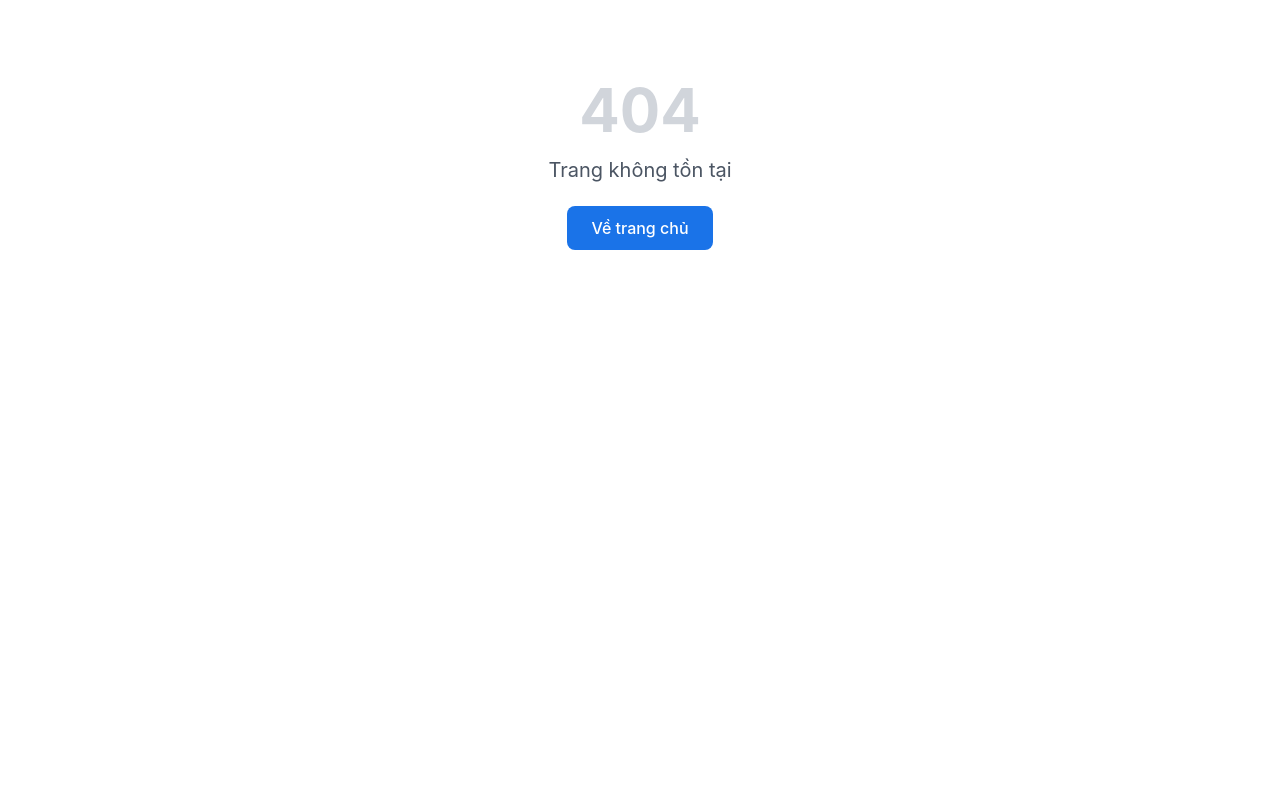
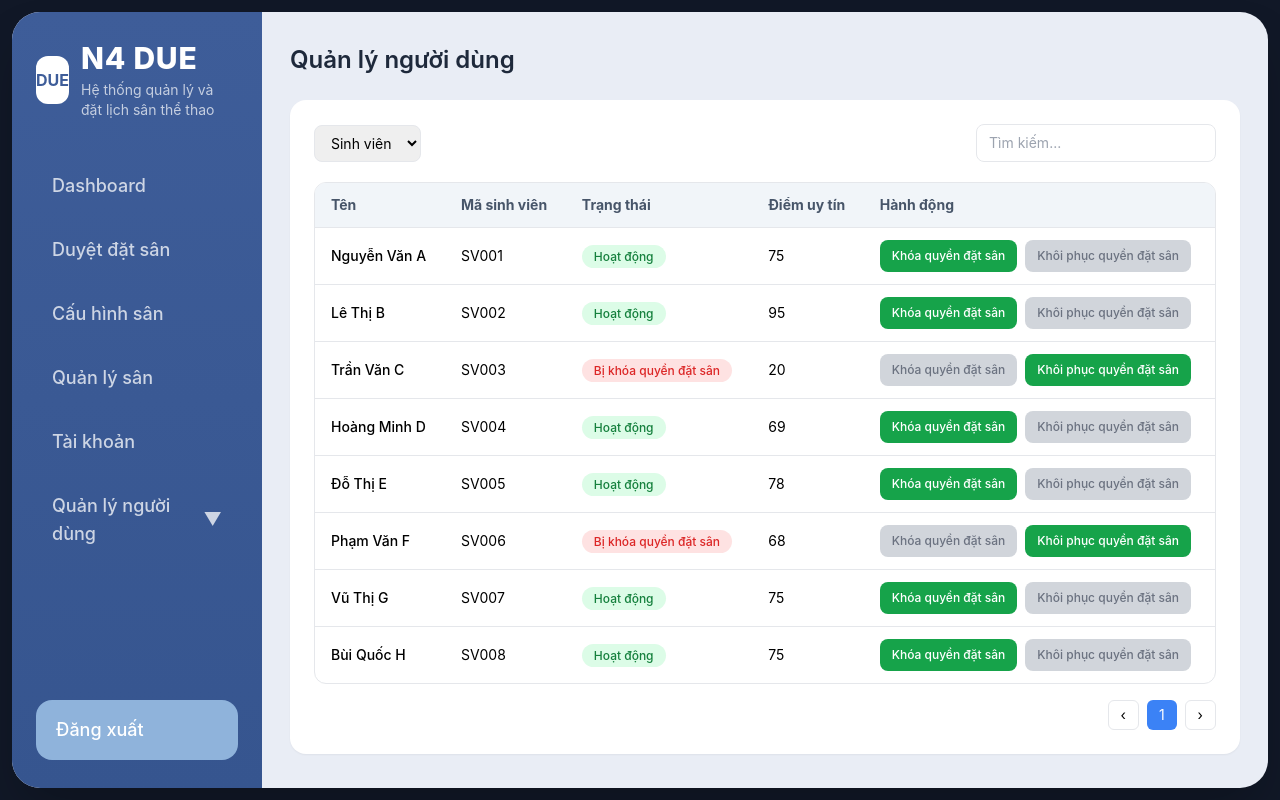
Before and after one commit to baokhanhth/49K212.04, a React (Vite) app in the folder client/: page /admin/sinh-vien in a window 1280 px wide. Before the commit this address had no page. Built offline with nearby package versions, Linux system fonts and the light colour scheme.

Commit message:
Quan ly nguoi dung

```diff
--- a/client/src/App.tsx
+++ b/client/src/App.tsx
@@ -18,7 +18,7 @@ import DuyetDatSan from './pages/admin/DuyetDatSan';
 import CauHinhSanBai from './pages/admin/CauHinhSanBai';
 import QuanLySan from './pages/admin/QuanLySan';
 import TaiKhoanAdmin from './pages/admin/TaiKhoanAdmin';
-
+import QuanLyNguoiDung from './pages/admin/Quanlynguoidung';
 // Common pages
 import NotFoundPage from './pages/NotFoundPage';
 
@@ -43,6 +43,7 @@ const App: React.FC = () => {
         <Route path="/admin/cau-hinh-san-bai" element={<CauHinhSanBai />} />
         <Route path="/admin/quan-ly-san" element={<QuanLySan />} />
         <Route path="/admin/tai-khoan" element={<TaiKhoanAdmin />} />
+        <Route path="/admin/sinh-vien" element={<QuanLyNguoiDung />} />
 
         {/* 404 - Not Found */}
         <Route path="*" element={<NotFoundPage />} />
--- a/client/src/components/layout/SidebarAdmin.tsx
+++ b/client/src/components/layout/SidebarAdmin.tsx
@@ -1,8 +1,10 @@
 import { Link, useLocation } from 'react-router-dom';
+import { useState } from 'react';
 
+const SidebarAdmin: React.FC = () => {
+  const location = useLocation();
+  const [openUser, setOpenUser] = useState(false);
 
-const Header: React.FC = () => {
-  const location = useLocation();
   const menuItems = [
     { label: 'Dashboard', path: '/admin' },
     { label: 'Duyệt đặt sân', path: '/admin/duyet-dat-san' },
@@ -11,9 +13,10 @@ const Header: React.FC = () => {
     { label: 'Tài khoản', path: '/admin/tai-khoan' },
   ];
 
-
   return (
     <aside className="flex w-[250px] flex-col bg-gradient-to-b from-[#3E5D99] to-[#36558F] px-6 py-7 text-white">
+
+      {/* Logo */}
       <div className="mb-10">
         <Link to="/select-role" className="flex items-center gap-3 hover:opacity-80 transition-opacity">
           <div className="flex h-12 w-12 items-center justify-center rounded-xl bg-white text-[#3E5D99] font-bold">
@@ -28,11 +31,10 @@ const Header: React.FC = () => {
         </Link>
       </div>
 
-
+      {/* Menu */}
       <nav className="space-y-3">
         {menuItems.map((item) => {
           const active = location.pathname === item.path;
-
 
           return (
             <Link
@@ -51,9 +53,53 @@ const Header: React.FC = () => {
             </Link>
           );
         })}
+
+        {/* 🔽 QUẢN LÝ NGƯỜI DÙNG */}
+        <div>
+          <button
+            onClick={() => setOpenUser(!openUser)}
+            className={`w-full text-left rounded-2xl px-4 py-3 text-lg font-medium transition ${
+              openUser
+                ? 'bg-white/15 text-white'
+                : 'text-white/75 hover:bg-white/10 hover:text-white'
+            }`}
+          >
+            <div className="flex justify-between items-center">
+              <span>Quản lý người dùng</span>
+              <span>{openUser ? '▲' : '▼'}</span>
+            </div>
+          </button>
+
+          {/* Dropdown */}
+          {openUser && (
+            <div className="mt-1 flex flex-col space-y-1">
+              <Link
+                to="/admin/sinh-vien"
+                className={`block rounded-2xl px-4 py-2 text-base transition ${
+                  location.pathname === '/admin/sinh-vien'
+                    ? 'bg-white/15 text-white'
+                    : 'text-white/75 hover:bg-white/10 hover:text-white'
+                }`}
+              >
+                Sinh viên
+              </Link>
+
+              <Link
+                to="/admin/nhan-vien"
+                className={`block rounded-2xl px-4 py-2 text-base transition ${
+                  location.pathname === '/admin/nhan-vien'
+                    ? 'bg-white/15 text-white'
+                    : 'text-white/75 hover:bg-white/10 hover:text-white'
+                }`}
+              >
+                Nhân viên
+              </Link>
+            </div>
+          )}
+        </div>
       </nav>
 
-
+      {/* Logout */}
       <div className="mt-auto pt-8">
         <button className="w-full rounded-2xl bg-[#8FB3DB] px-5 py-4 text-left text-lg font-medium text-white transition hover:opacity-90">
           Đăng xuất
@@ -63,5 +109,4 @@ const Header: React.FC = () => {
   );
 };
 
-
-export default Header;
+export default SidebarAdmin;
--- /dev/null
+++ b/client/src/pages/admin/Quanlynguoidung.tsx
@@ -0,0 +1,218 @@
+import AdminLayout from '../../components/layout/AdminLayout';
+import { useState } from 'react';
+const QuanLyNguoiDung = () => {
+  const [users, setUsers] = useState([
+    { id: 1, name: 'Nguyễn Văn A', code: 'SV001', status: 'active', score: 75 },
+    { id: 2, name: 'Lê Thị B', code: 'SV002', status: 'active', score: 95 },
+    { id: 3, name: 'Trần Văn C', code: 'SV003', status: 'locked', score: 20 },
+    { id: 4, name: 'Hoàng Minh D', code: 'SV004', status: 'active', score: 69 },
+    { id: 5, name: 'Đỗ Thị E', code: 'SV005', status: 'active', score: 78 },
+    { id: 6, name: 'Phạm Văn F', code: 'SV006', status: 'locked', score: 68 },
+    { id: 7, name: 'Vũ Thị G', code: 'SV007', status: 'active', score: 75 },
+    { id: 8, name: 'Bùi Quốc H', code: 'SV008', status: 'active', score: 75 },
+  ]);
+
+  // 👉 STATE POPUP
+  const [selectedUser, setSelectedUser] = useState<any>(null);
+  const [actionType, setActionType] = useState<'lock' | 'unlock' | null>(null);
+  const [reason, setReason] = useState('');
+
+  // 👉 CONFIRM ACTION
+  const handleConfirm = () => {
+    if (!selectedUser) return;
+
+    if (actionType === 'lock') {
+      setUsers(prev =>
+        prev.map(u =>
+          u.id === selectedUser.id ? { ...u, status: 'locked' } : u
+        )
+      );
+    }
+
+    if (actionType === 'unlock') {
+      setUsers(prev =>
+        prev.map(u =>
+          u.id === selectedUser.id ? { ...u, status: 'active' } : u
+        )
+      );
+    }
+
+    setSelectedUser(null);
+    setActionType(null);
+    setReason('');
+  };
+
+  return (
+    <AdminLayout>
+      <div className="px-7 py-8">
+
+        <h1 className="mb-6 text-2xl font-semibold text-slate-800">
+          Quản lý người dùng
+        </h1>
+
+        <div className="rounded-2xl bg-white p-6 shadow-sm">
+
+          {/* Top */}
+          <div className="mb-5 flex items-center justify-between">
+            <select className="rounded-lg border px-3 py-2 text-sm">
+              <option>Sinh viên</option>
+            </select>
+
+            <input
+              type="text"
+              placeholder="Tìm kiếm..."
+              className="rounded-lg border px-3 py-2 text-sm w-60"
+            />
+          </div>
+
+          {/* Table */}
+          <div className="overflow-hidden rounded-xl border">
+            <table className="w-full text-sm">
+
+              <thead className="bg-slate-100 text-slate-600">
+                <tr>
+                  <th className="px-4 py-3 text-left">Tên</th>
+                  <th className="px-4 py-3 text-left">Mã sinh viên</th>
+                  <th className="px-4 py-3 text-left">Trạng thái</th>
+                  <th className="px-4 py-3 text-left">Điểm uy tín</th>
+                  <th className="px-4 py-3 text-left">Hành động</th>
+                </tr>
+              </thead>
+
+              <tbody>
+                {users.map(user => (
+                  <tr key={user.id} className="border-t">
+
+                    <td className="px-4 py-3 font-medium">
+                      {user.name}
+                    </td>
+
+                    <td className="px-4 py-3">{user.code}</td>
+
+                    <td className="px-4 py-3">
+                      {user.status === 'active' ? (
+                        <span className="rounded-full bg-green-100 px-3 py-1 text-xs font-medium text-green-700">
+                          Hoạt động
+                        </span>
+                      ) : (
+                        <span className="rounded-full bg-red-100 px-3 py-1 text-xs font-medium text-red-600">
+                          Bị khóa quyền đặt sân
+                        </span>
+                      )}
+                    </td>
+
+                    <td className="px-4 py-3">{user.score}</td>
+
+                    {/* ACTION */}
+                    <td className="px-4 py-3">
+                      <div className="flex gap-2">
+
+                        {/* KHÓA */}
+                        <button
+                          onClick={() => {
+                            setSelectedUser(user);
+                            setActionType('lock');
+                          }}
+                          disabled={user.status === 'locked'}
+                          className={`rounded-lg px-3 py-2 text-xs font-medium
+                            ${
+                              user.status === 'active'
+                                ? 'bg-green-600 text-white hover:bg-green-700'
+                                : 'bg-gray-300 text-gray-500 cursor-not-allowed'
+                            }`}
+                        >
+                          Khóa quyền đặt sân
+                        </button>
+
+                        {/* KHÔI PHỤC */}
+                        <button
+                          onClick={() => {
+                            setSelectedUser(user);
+                            setActionType('unlock');
+                          }}
+                          disabled={user.status === 'active'}
+                          className={`rounded-lg px-3 py-2 text-xs font-medium
+                            ${
+                              user.status === 'locked'
+                                ? 'bg-green-600 text-white hover:bg-green-700'
+                                : 'bg-gray-300 text-gray-500 cursor-not-allowed'
+                            }`}
+                        >
+                          Khôi phục quyền đặt sân
+                        </button>
+
+                      </div>
+                    </td>
+
+                  </tr>
+                ))}
+              </tbody>
+            </table>
+          </div>
+
+          {/* Pagination */}
+          <div className="mt-4 flex justify-end gap-2">
+            <button className="rounded-md border px-3 py-1 text-sm">‹</button>
+            <button className="rounded-md bg-blue-500 px-3 py-1 text-sm text-white">1</button>
+            <button className="rounded-md border px-3 py-1 text-sm">›</button>
+          </div>
+
+        </div>
+
+        {/* 🔥 POPUP */}
+        {selectedUser && (
+          <div className="fixed inset-0 z-50 flex items-center justify-center bg-black/40">
+
+            <div className="w-[400px] rounded-2xl bg-white p-6 shadow-xl">
+
+              <h2 className="text-lg font-semibold text-slate-800 mb-3">
+                {actionType === 'lock'
+                  ? 'Xác nhận khóa quyền'
+                  : 'Xác nhận khôi phục'}
+              </h2>
+
+              <p className="text-sm text-slate-600 mb-4">
+                {actionType === 'lock'
+                  ? 'Bạn chắc chắn muốn khóa quyền đặt sân của sinh viên này?'
+                  : 'Bạn muốn khôi phục quyền đặt sân của sinh viên này?'}
+              </p>
+
+              {/* Input lý do */}
+              {actionType === 'lock' && (
+                <textarea
+                  placeholder="Nhập lý do (không bắt buộc)..."
+                  value={reason}
+                  onChange={(e) => setReason(e.target.value)}
+                  className="w-full rounded-lg border px-3 py-2 text-sm mb-4"
+                />
+              )}
+
+              <div className="flex justify-end gap-2">
+                <button
+                  onClick={() => {
+                    setSelectedUser(null);
+                    setActionType(null);
+                  }}
+                  className="rounded-lg px-4 py-2 text-sm bg-gray-200 text-gray-600 hover:bg-gray-300"
+                >
+                  Hủy
+                </button>
+
+                <button
+                  onClick={handleConfirm}
+                  className="rounded-lg px-4 py-2 text-sm bg-green-600 text-white hover:bg-green-700"
+                >
+                  Xác nhận
+                </button>
+              </div>
+
+            </div>
+          </div>
+        )}
+
+      </div>
+    </AdminLayout>
+  );
+};
+
+export default QuanLyNguoiDung;
```
Also changed, not shown: 1 other file (tests, documents, lock files or other folders).
